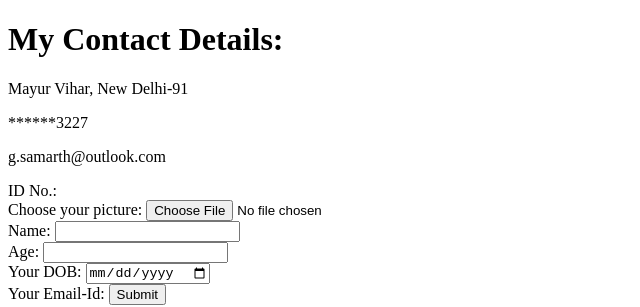
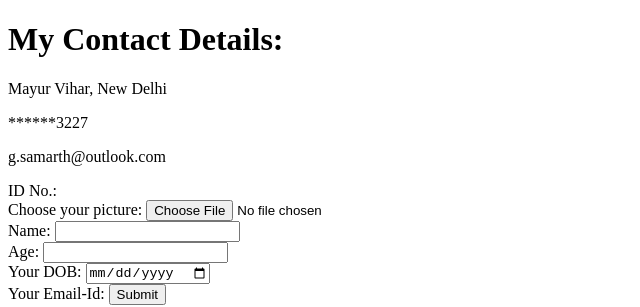
Before and after one commit to G-Samarth/html_cv, a plain HTML site: page contact.html in a window 1280 px wide. Shown: the full height of the page, 0-640 px from the left. Drawn offline with Linux system fonts and the light colour scheme.

Commit message:
Update contact.html

```diff
--- a/contact.html
+++ b/contact.html
@@ -6,7 +6,7 @@
   </head>
   <body>
     <h1>My Contact Details: </h1>
-    <p>Mayur Vihar, New Delhi-91</p>
+    <p>Mayur Vihar, New Delhi</p>
     <p>******3227</p>
     <p>g.samarth@outlook.com</p>
     <form action="mailto:samarthraghavg@gmail.com" method="post" enctype="text/plain">
```
